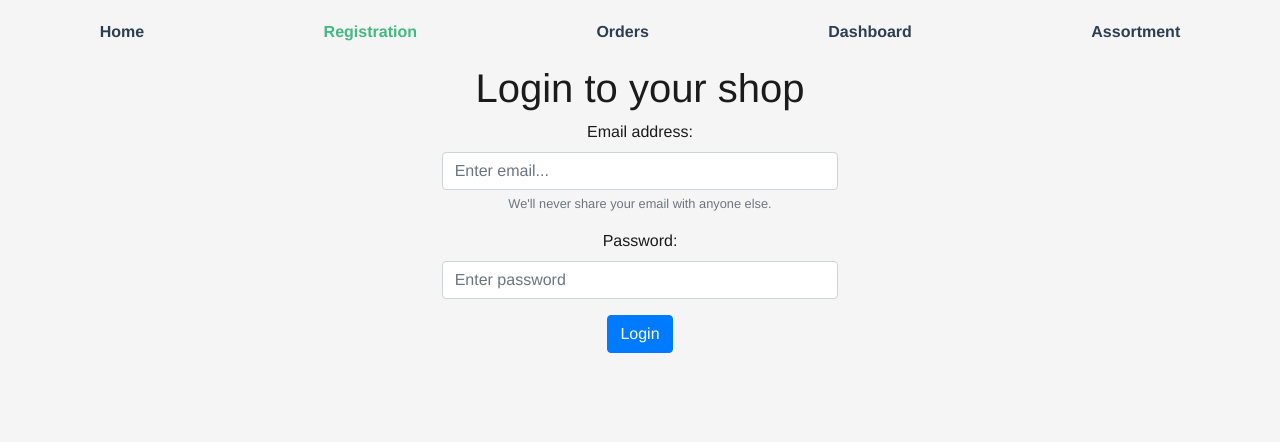
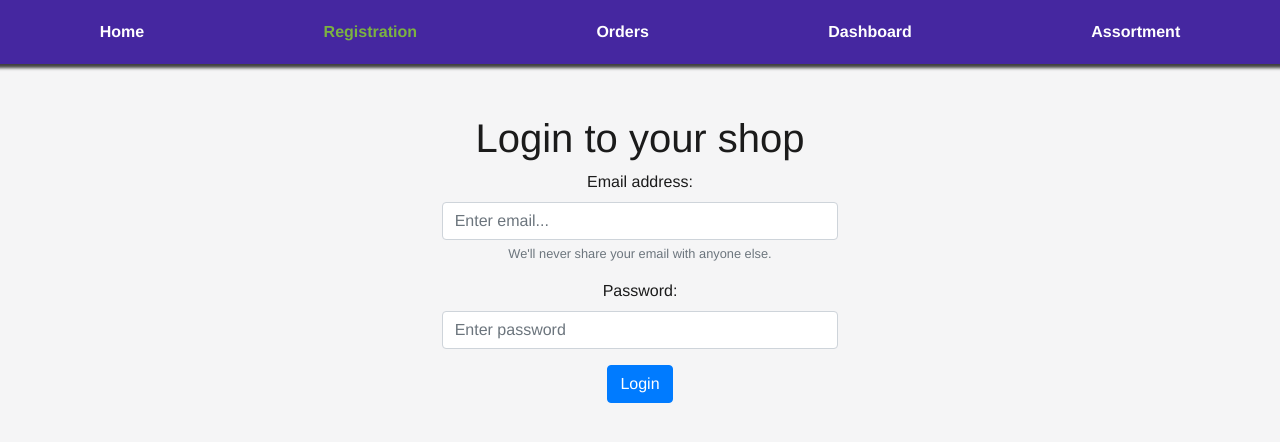
Before and after one commit to KrzysztofLipiec/HackYeah, a Vue app: page /registration in a window 1280 px wide. Shown: the top 442 px of the page. Built offline with nearby package versions, Linux system fonts and the light colour scheme; no server answers.

Commit message:
style(shopAssortment): main styles

```diff
--- a/src/components/NavigationBar.vue
+++ b/src/components/NavigationBar.vue
@@ -20,14 +20,23 @@
 <style scoped>
     #nav {
         padding: 20px 10px;
+        background-color: var(--primary-color);
+        box-shadow: 0 1px 3px 3px rgba(0,0,0,0.73);
+        margin-bottom: 50px;
     }
 
     #nav a {
         font-weight: bold;
-        color: #2c3e50;
+        text-decoration: none;
+        color: var(--text-on-primary);
+        transition: color 0.2s ease-in-out;
+    }
+
+    #nav a:hover {
+        color: var(--secondary-color);
     }
 
     #nav a.router-link-exact-active {
-        color: #42b983;
+        color: var(--secondary-color);
     }
 </style>
--- a/src/views/backstage/ShopAssortment.vue
+++ b/src/views/backstage/ShopAssortment.vue
@@ -62,14 +62,15 @@
         </div>
       </b-form>
     </b-modal>
-    <b-list-group>
-      <b-list-group-item class="d-flex justify-content-between" variant="secondary">
+    <h2>Assortment</h2>
+    <b-list-group class="m-3">
+      <b-list-group-item class="d-flex justify-content-between assortment-header" variant="secondary">
         <div class="d-flex align-items-center">
           <b class="ml-1 item-name__title">Name</b>
           <b class="ml-1 item-availability__title">Availability</b>
           <b class="ml-1 item-price__title">Price</b>
         </div>
-        <div class="d-flex flex-row-reverse align-content-center">
+        <div class="d-flex flex-row-reverse align-content-center add-item--button">
           <b-button class="mr-2" @click="addNewItem" variant="success" size="xs">Add</b-button>
         </div>
       </b-list-group-item>
@@ -246,6 +247,20 @@ export default class ShopAssortment extends Vue {
 b {
   text-align: left;
 }
+.assortment-header {
+  background-color: var(--primary-color-light);
+  color: var(--text-on-primary);
+}
+.btn-success {
+  background-color: var(--secondary-color);
+  border: none;
+  color: var(--text-on-secondary);
+  transition: background-color 0.2s ease-in-out;
+}
+.btn-success:hover {
+  background-color: var(--secondary-color-light);
+  color: var(--text-on-secondary);
+}
 .icon {
   cursor: pointer;
 }
```
Also changed, not shown: 1 other file (tests, documents, lock files or other folders).
